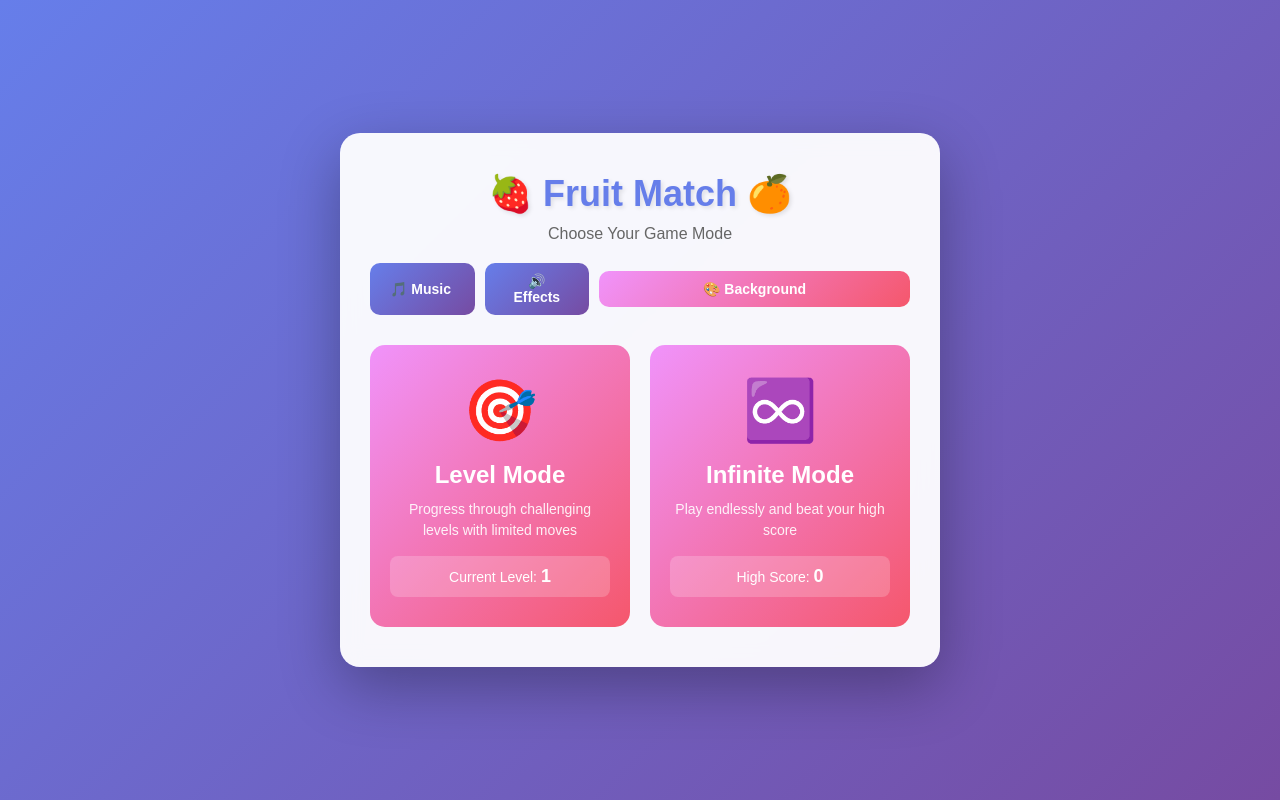
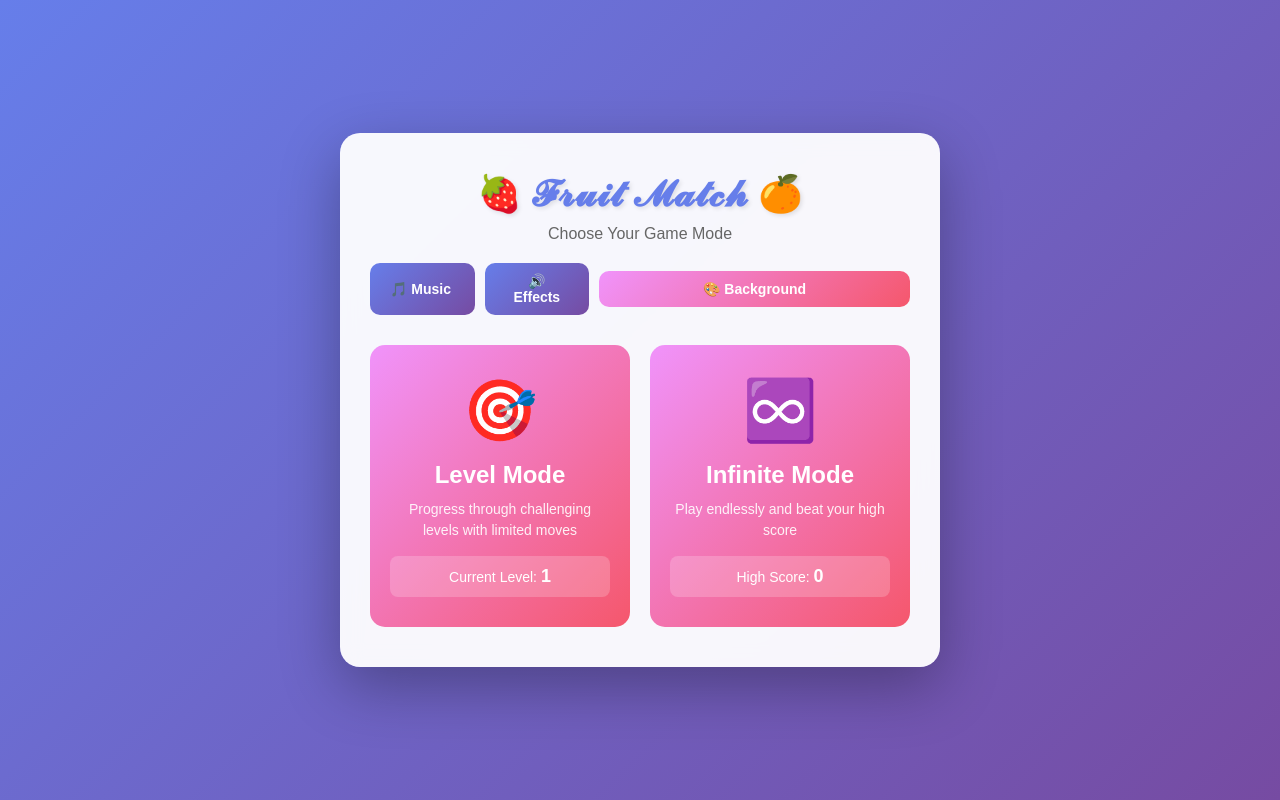
Before and after one commit to TheDevilxyz/FruitMerge, a plain HTML site: page index.html in a window 1280 px wide. Drawn offline with Linux system fonts and the light colour scheme.

Commit message:
Update index.html

```diff
--- a/index.html
+++ b/index.html
@@ -10,7 +10,7 @@
     <!-- Mode Selection Screen -->
     <div class="mode-selection" id="modeSelection">
         <div class="mode-container" id="modeContainer">
-            <h1>🍓 Fruit Match 🍊</h1>
+            <h1>🍓 𝓕𝓻𝓾𝓲𝓽 𝓜𝓪𝓽𝓬𝓱 🍊</h1>
             <p class="subtitle">Choose Your Game Mode</p>
 
             <div class="settings-row">
```
